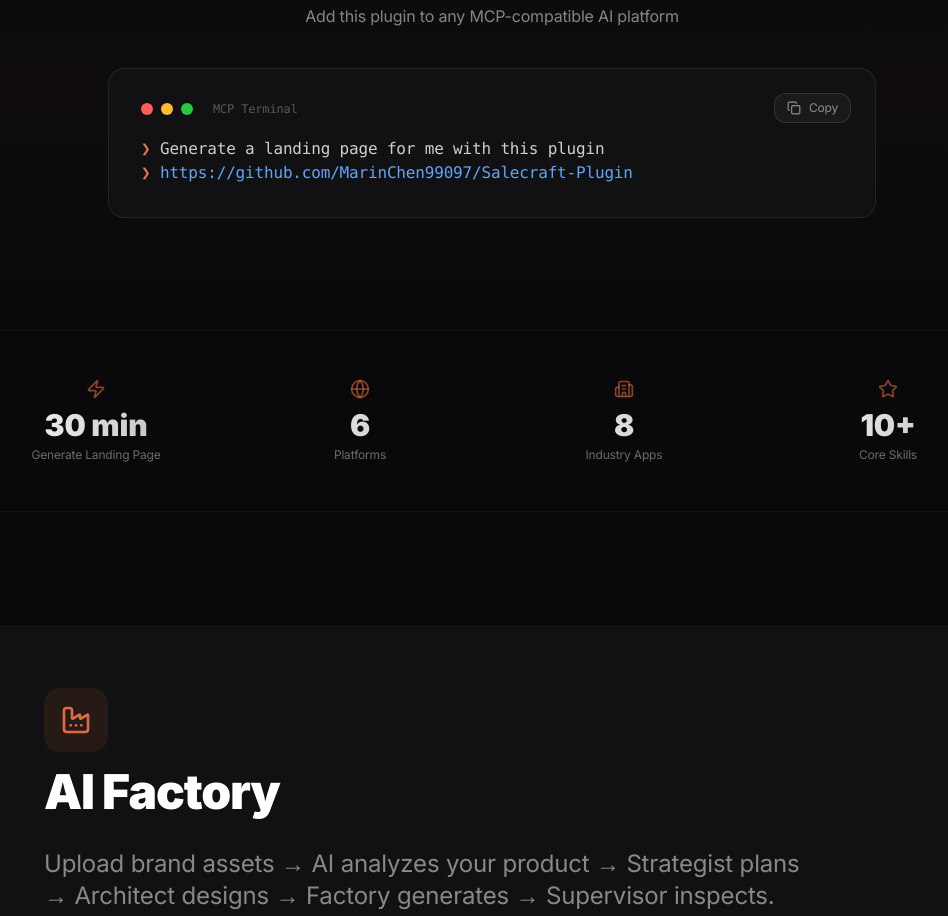
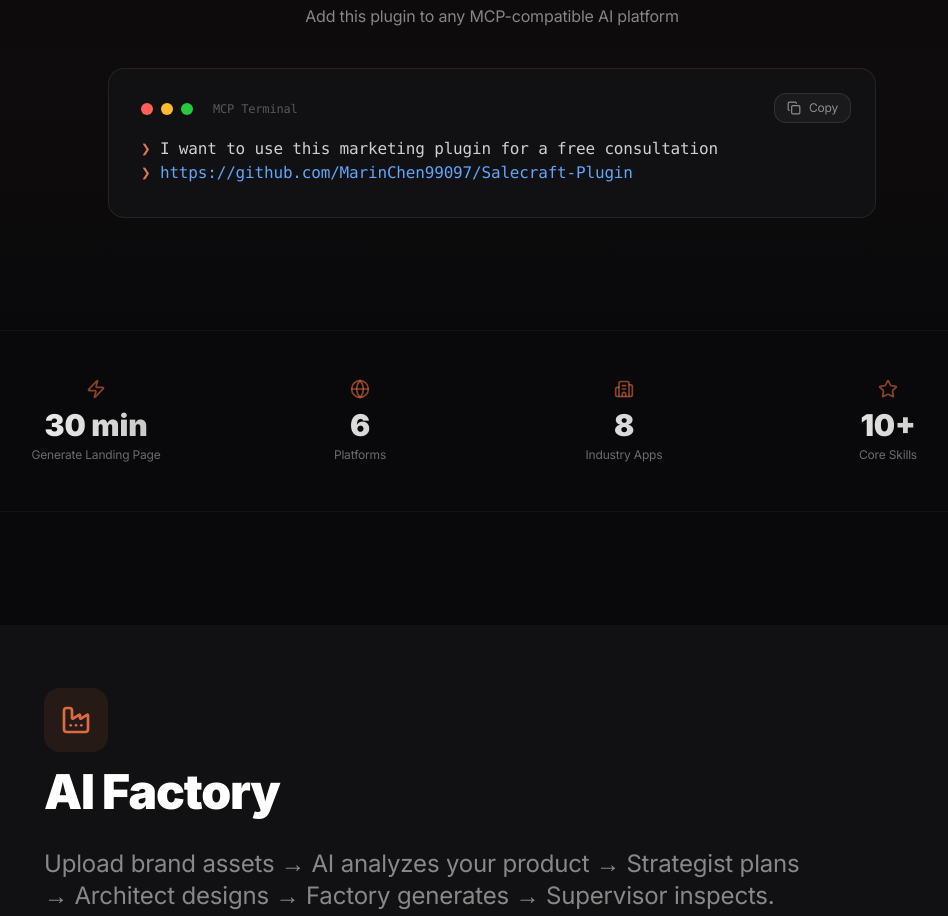
Before and after one commit to MarinChen99097/marketingx-site, a Next.js app: page /en/marketingx in a window 1280 px wide. Shown: the part 960-1876 px from the top of the page, without its empty margins (148-1096 px from the left). Built offline with nearby package versions, Linux system fonts and the light colour scheme.

Commit message:
feat: i18n plugin command — free consultation messaging in 10 locales

```diff
--- a/app/[locale]/get-started/page.tsx
+++ b/app/[locale]/get-started/page.tsx
@@ -79,7 +79,7 @@
   const [loading, setLoading] = useState(true);
 
   const LANDING_AI_URL = "https://landingai.info";
-  const PLUGIN_CMD = `Generate a landing page for me with this plugin\nhttps://github.com/MarinChen99097/Salecraft-Plugin`;
+  const PLUGIN_CMD = `${t("step1.command")}\nhttps://github.com/MarinChen99097/Salecraft-Plugin`;
 
   useEffect(() => {
     if (typeof window === "undefined") return;
@@ -379,7 +379,7 @@
                 <span className="text-[10px] text-white/20 ml-2 font-mono">MCP Plugin</span>
               </div>
               <div className="font-mono text-xs sm:text-sm leading-relaxed text-white/80 whitespace-pre-wrap break-all">
-                <span className="text-[hsl(16,70%,60%)]">&#10095;</span> Generate a landing page for me with this plugin{"\n"}
+                <span className="text-[hsl(16,70%,60%)]">&#10095;</span> {t("step1.command")}{"\n"}
                 <span className="text-blue-400">https://github.com/MarinChen99097/Salecraft-Plugin</span>
               </div>
             </div>
--- a/app/[locale]/marketingx/page.tsx
+++ b/app/[locale]/marketingx/page.tsx
@@ -278,7 +278,7 @@
   const SITE_URL = typeof window !== "undefined" ? window.location.origin : "https://marketingx-site-876464738390.asia-east1.run.app";
   const ctaHref = `${LANDING_AI_URL}/${locale}/register?returnUrl=${encodeURIComponent(`${SITE_URL}/${locale}/get-started`)}`;
 
-  const PLUGIN_CMD = `Generate a landing page for me with this plugin\nhttps://github.com/MarinChen99097/Salecraft-Plugin`;
+  const PLUGIN_CMD = `${t("pluginInstall.command")}\nhttps://github.com/MarinChen99097/Salecraft-Plugin`;
 
   const handleCopy = async () => {
     try { await navigator.clipboard.writeText(PLUGIN_CMD); } catch {
@@ -414,7 +414,7 @@
               {/* Command */}
               <div className="font-mono text-sm md:text-base leading-relaxed">
                 <span className="text-[hsl(16,70%,60%)]">&#10095;</span>{" "}
-                <span className="text-white/80">Generate a landing page for me with this plugin</span>
+                <span className="text-white/80">{t("pluginInstall.command")}</span>
                 <br />
                 <span className="text-[hsl(16,70%,60%)]">&#10095;</span>{" "}
                 <span className="text-blue-400 break-all">https://github.com/MarinChen99097/Salecraft-Plugin</span>
--- a/messages/ar.json
+++ b/messages/ar.json
@@ -32,7 +32,8 @@
     "pluginInstall": {
       "title1": "أمر واحد، ",
       "title2": "يعمل فورًا",
-      "subtitle": "أضف هذا الإضافة إلى أي منصة ذكاء اصطناعي متوافقة مع MCP"
+      "subtitle": "أضف هذا الإضافة إلى أي منصة ذكاء اصطناعي متوافقة مع MCP",
+      "command": "أريد استخدام إضافة التسويق هذه للحصول على استشارة مجانية"
     },
     "stats": {
       "platforms": "المنصات",
@@ -240,6 +241,7 @@
     "step1": {
       "title": "تثبيت إضافة SaleCraft",
       "desc": "أضف رابط هذا الإضافة إلى إعدادات MCP في منصة الذكاء الاصطناعي للوصول إلى جميع أدوات التسويق.",
+      "command": "أريد استخدام إضافة التسويق هذه للحصول على استشارة مجانية",
       "copyBtn": "نسخ الأمر إلى Claude",
       "copiedBtn": "تم النسخ إلى الحافظة!"
     },
--- a/messages/en.json
+++ b/messages/en.json
@@ -32,7 +32,8 @@
     "pluginInstall": {
       "title1": "One command, ",
       "title2": "instantly live",
-      "subtitle": "Add this plugin to any MCP-compatible AI platform"
+      "subtitle": "Add this plugin to any MCP-compatible AI platform",
+      "command": "I want to use this marketing plugin for a free consultation"
     },
     "stats": {
       "platforms": "Platforms",
@@ -240,6 +241,7 @@
     "step1": {
       "title": "Install SaleCraft Plugin",
       "desc": "Add this plugin URL to your AI platform's MCP settings to access all marketing tools.",
+      "command": "I want to use this marketing plugin for a free consultation",
       "copyBtn": "Copy Command to Claude",
       "copiedBtn": "Copied to Clipboard!"
     },
--- a/messages/es.json
+++ b/messages/es.json
@@ -32,7 +32,8 @@
     "pluginInstall": {
       "title1": "Un comando, ",
       "title2": "al instante en línea",
-      "subtitle": "Agrega este plugin a cualquier plataforma IA compatible con MCP"
+      "subtitle": "Agrega este plugin a cualquier plataforma IA compatible con MCP",
+      "command": "Quiero usar este plugin de marketing para una consulta gratuita"
     },
     "stats": {
       "platforms": "Plataformas",
@@ -240,6 +241,7 @@
     "step1": {
       "title": "Instalar plugin SaleCraft",
       "desc": "Agrega esta URL de plugin a la configuración MCP de tu plataforma IA para acceder a todas las herramientas de marketing.",
+      "command": "Quiero usar este plugin de marketing para una consulta gratuita",
       "copyBtn": "Copiar comando a Claude",
       "copiedBtn": "¡Copiado al portapapeles!"
     },
--- a/messages/fr.json
+++ b/messages/fr.json
@@ -32,7 +32,8 @@
     "pluginInstall": {
       "title1": "Une commande, ",
       "title2": "instantanément en ligne",
-      "subtitle": "Ajoutez ce plugin à toute plateforme IA compatible MCP"
+      "subtitle": "Ajoutez ce plugin à toute plateforme IA compatible MCP",
+      "command": "Je veux utiliser ce plugin marketing pour une consultation gratuite"
     },
     "stats": {
       "platforms": "Plateformes",
@@ -240,6 +241,7 @@
     "step1": {
       "title": "Installer le plugin SaleCraft",
       "desc": "Ajoutez cette URL de plugin aux paramètres MCP de votre plateforme IA pour accéder à tous les outils marketing.",
+      "command": "Je veux utiliser ce plugin marketing pour une consultation gratuite",
       "copyBtn": "Copier la commande vers Claude",
       "copiedBtn": "Copié dans le presse-papiers !"
     },
--- a/messages/ja.json
+++ b/messages/ja.json
@@ -32,7 +32,8 @@
     "pluginInstall": {
       "title1": "コマンド一つで、",
       "title2": "即座に稼働",
-      "subtitle": "MCP対応AIプラットフォームにこのプラグインを追加"
+      "subtitle": "MCP対応AIプラットフォームにこのプラグインを追加",
+      "command": "このマーケティングプラグインで無料相談をしたい"
     },
     "stats": {
       "platforms": "プラットフォーム",
@@ -240,6 +241,7 @@
     "step1": {
       "title": "SaleCraft プラグインをインストール",
       "desc": "このプラグインURLをAIプラットフォームのMCP設定に追加すると、すべてのマーケティングツールが利用できます。",
+      "command": "このマーケティングプラグインで無料相談をしたい",
       "copyBtn": "Claudeにコマンドをコピー",
       "copiedBtn": "クリップボードにコピー済み！"
     },
--- a/messages/ko.json
+++ b/messages/ko.json
@@ -32,7 +32,8 @@
     "pluginInstall": {
       "title1": "명령어 하나로, ",
       "title2": "즉시 실행",
-      "subtitle": "MCP 호환 AI 플랫폼에 이 플러그인을 추가하세요"
+      "subtitle": "MCP 호환 AI 플랫폼에 이 플러그인을 추가하세요",
+      "command": "이 마케팅 플러그인으로 무료 상담을 받고 싶습니다"
     },
     "stats": {
       "platforms": "플랫폼",
@@ -240,6 +241,7 @@
     "step1": {
       "title": "SaleCraft 플러그인 설치",
       "desc": "이 플러그인 URL을 AI 플랫폼의 MCP 설정에 추가하면 모든 마케팅 도구를 사용할 수 있습니다.",
+      "command": "이 마케팅 플러그인으로 무료 상담을 받고 싶습니다",
       "copyBtn": "Claude에 명령어 복사",
       "copiedBtn": "클립보드에 복사됨!"
     },
--- a/messages/pt.json
+++ b/messages/pt.json
@@ -32,7 +32,8 @@
     "pluginInstall": {
       "title1": "Um comando, ",
       "title2": "instantaneamente online",
-      "subtitle": "Adicione este plugin a qualquer plataforma IA compatível com MCP"
+      "subtitle": "Adicione este plugin a qualquer plataforma IA compatível com MCP",
+      "command": "Quero usar este plugin de marketing para uma consultoria gratuita"
     },
     "stats": {
       "platforms": "Plataformas",
@@ -240,6 +241,7 @@
     "step1": {
       "title": "Instalar plugin SaleCraft",
       "desc": "Adicione esta URL de plugin às configurações MCP da sua plataforma IA para acessar todas as ferramentas de marketing.",
+      "command": "Quero usar este plugin de marketing para uma consultoria gratuita",
       "copyBtn": "Copiar comando para o Claude",
       "copiedBtn": "Copiado para a área de transferência!"
     },
--- a/messages/th.json
+++ b/messages/th.json
@@ -32,7 +32,8 @@
     "pluginInstall": {
       "title1": "คำสั่งเดียว ",
       "title2": "ใช้งานได้ทันที",
-      "subtitle": "เพิ่มปลั๊กอินนี้ในแพลตฟอร์ม AI ที่รองรับ MCP"
+      "subtitle": "เพิ่มปลั๊กอินนี้ในแพลตฟอร์ม AI ที่รองรับ MCP",
+      "command": "ฉันต้องการใช้ปลั๊กอินการตลาดนี้เพื่อรับคำปรึกษาฟรี"
     },
     "stats": {
       "platforms": "แพลตฟอร์ม",
@@ -240,6 +241,7 @@
     "step1": {
       "title": "ติดตั้งปลั๊กอิน SaleCraft",
       "desc": "เพิ่ม URL ปลั๊กอินนี้ในการตั้งค่า MCP ของแพลตฟอร์ม AI เพื่อใช้เครื่องมือการตลาดทั้งหมด",
+      "command": "ฉันต้องการใช้ปลั๊กอินการตลาดนี้เพื่อรับคำปรึกษาฟรี",
       "copyBtn": "คัดลอกคำสั่งไปยัง Claude",
       "copiedBtn": "คัดลอกไปยังคลิปบอร์ดแล้ว!"
     },
--- a/messages/vi.json
+++ b/messages/vi.json
@@ -32,7 +32,8 @@
     "pluginInstall": {
       "title1": "Một lệnh duy nhất, ",
       "title2": "chạy ngay lập tức",
-      "subtitle": "Thêm plugin này vào bất kỳ nền tảng AI hỗ trợ MCP"
+      "subtitle": "Thêm plugin này vào bất kỳ nền tảng AI hỗ trợ MCP",
+      "command": "Tôi muốn dùng plugin marketing này để tư vấn miễn phí"
     },
     "stats": {
       "platforms": "Nền tảng",
@@ -240,6 +241,7 @@
     "step1": {
       "title": "Cài đặt Plugin SaleCraft",
       "desc": "Thêm URL plugin này vào cài đặt MCP của nền tảng AI để sử dụng tất cả công cụ marketing.",
+      "command": "Tôi muốn dùng plugin marketing này để tư vấn miễn phí",
       "copyBtn": "Sao chép lệnh đến Claude",
       "copiedBtn": "Đã sao chép vào bộ nhớ tạm!"
     },
--- a/messages/zh-TW.json
+++ b/messages/zh-TW.json
@@ -32,7 +32,8 @@
     "pluginInstall": {
       "title1": "一行指令，",
       "title2": "即刻上線",
-      "subtitle": "在任何支援 MCP 的 AI 平台加入此外掛即可開始"
+      "subtitle": "在任何支援 MCP 的 AI 平台加入此外掛即可開始",
+      "command": "我想使用這個行銷 Plugin 來免費諮詢"
     },
     "stats": {
       "platforms": "發佈平台",
@@ -240,6 +241,7 @@
     "step1": {
       "title": "安裝 SaleCraft 外掛",
       "desc": "將此外掛 URL 加入你的 AI 平台的 MCP 設定，即可使用所有行銷工具。",
+      "command": "我想使用這個行銷 Plugin 來免費諮詢",
       "copyBtn": "複製指令到 Claude",
       "copiedBtn": "已複製到剪貼簿！"
     },
```
